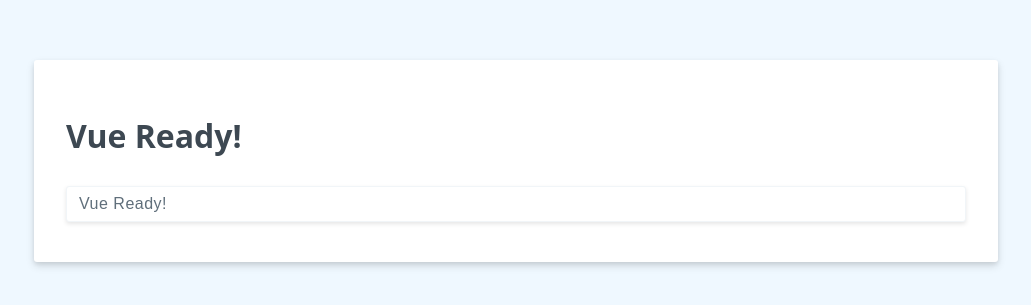
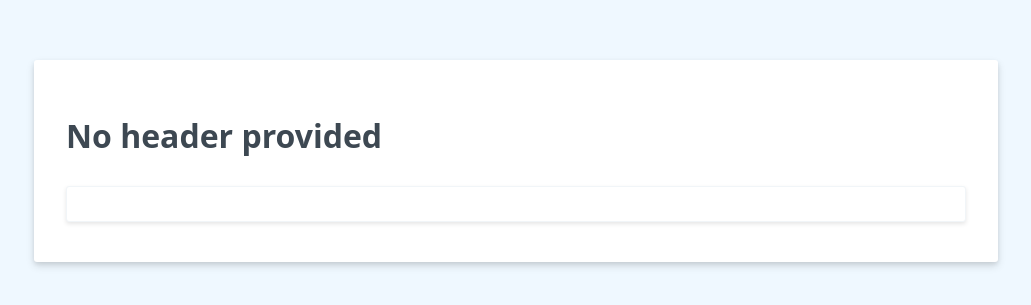
Before and after one commit to rivalcoba/vue3-shopping-list-2021, a website: page index.html in a window 1280 px wide. Shown: the part 239-544 px from the top of the page, without its empty margins (124-1155 px from the left). Drawn offline with nearby package versions, Linux system fonts and the light colour scheme.

Commit message:
Sintaxis del sistema de plantillas Se muestra como el sistema de plantillas soporta expresiones dentro de los doblues mostachos.

```diff
--- a/index.html
+++ b/index.html
@@ -9,7 +9,7 @@
   </head>
   <body>
     <div class="" id="shopping-list">
-      <h1>{{header}}</h1>
+      <h1>{{header || 'No header provided'}}</h1>
       <input type="text" v-model="header" />
     </div>
     <script src="https://unpkg.com/vue@3"></script>
@@ -17,7 +17,7 @@
       Vue.createApp({
         data() {
           return {
-            header: "Vue Ready!"
+            header: null
           };
         }
       }).mount("#shopping-list");
```
